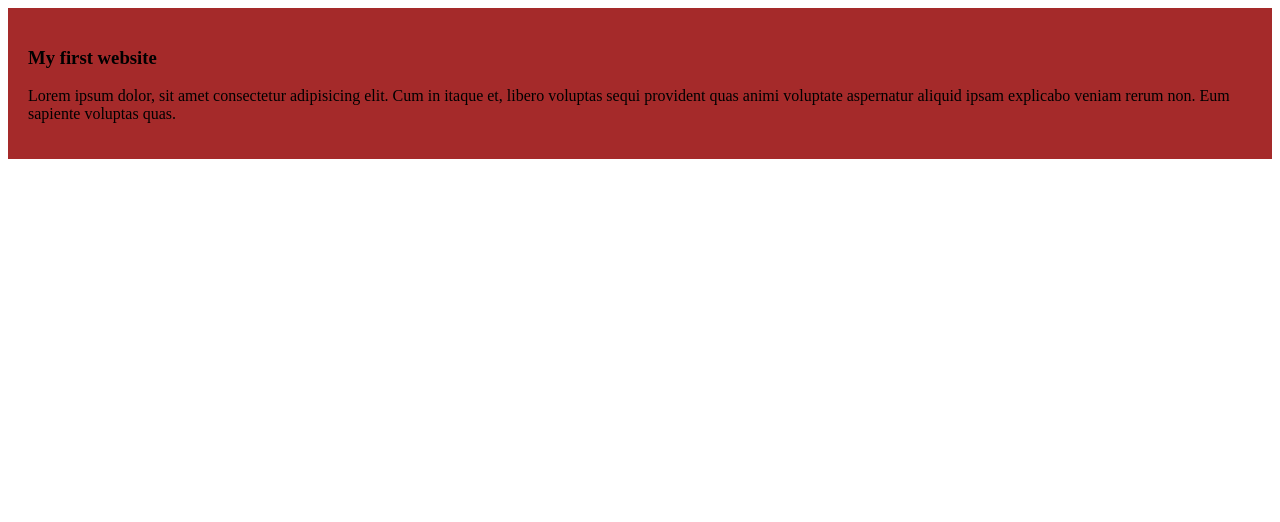
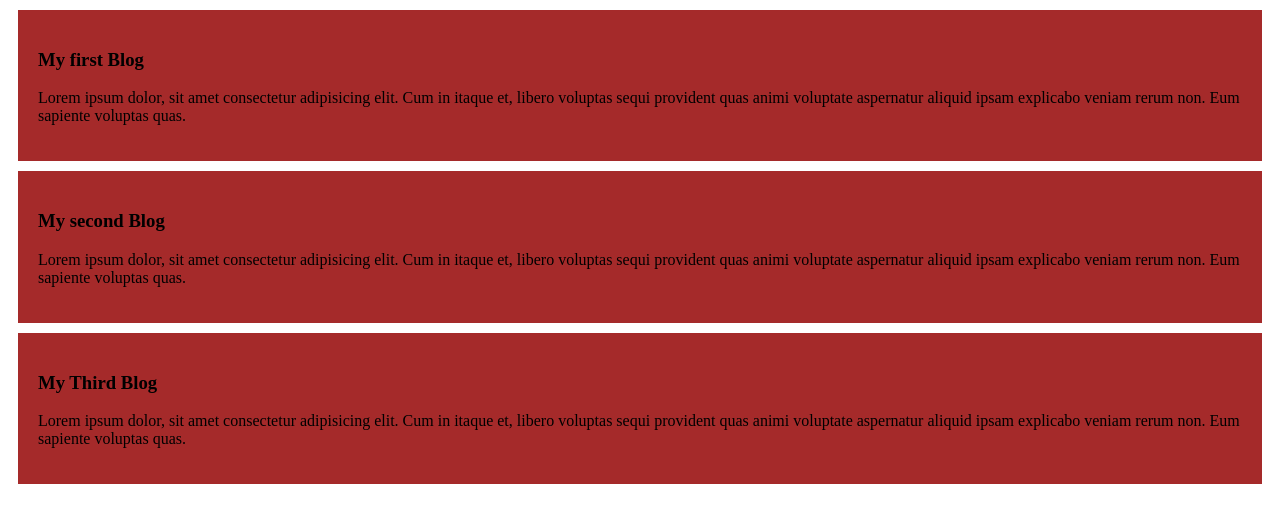
Before and after one commit to Hemale16/my-first-github-repo, a plain HTML site: page index.html in a window 1280 px wide. Drawn offline with Linux system fonts and the light colour scheme.

Commit message:
My second and third blog

```diff
--- a/index.html
+++ b/index.html
@@ -7,8 +7,16 @@
 </head>
 <body>
     <div>
-        <h3>My first website</h3>
+        <h3>My first Blog</h3>
         <p>Lorem ipsum dolor, sit amet consectetur adipisicing elit. Cum in itaque et, libero voluptas sequi provident quas animi voluptate aspernatur aliquid ipsam explicabo veniam rerum non. Eum sapiente voluptas quas.</p>
     </div>
-</body>
-</html>
+    <div>
+        <h3>My second Blog</h3>
+        <p>Lorem ipsum dolor, sit amet consectetur adipisicing elit. Cum in itaque et, libero voluptas sequi provident quas animi voluptate aspernatur aliquid ipsam explicabo veniam rerum non. Eum sapiente voluptas quas.</p>
+    </div>
+    <div>
+        <h3>My Third Blog</h3>
+        <p>Lorem ipsum dolor, sit amet consectetur adipisicing elit. Cum in itaque et, libero voluptas sequi provident quas animi voluptate aspernatur aliquid ipsam explicabo veniam rerum non. Eum sapiente voluptas quas.</p>
+    </div>
+
+    </html>
--- a/style/blog.css
+++ b/style/blog.css
@@ -1,4 +1,5 @@
 div{
     background-color: brown;
     padding: 20px;
+    margin: 10px;
 }
```
